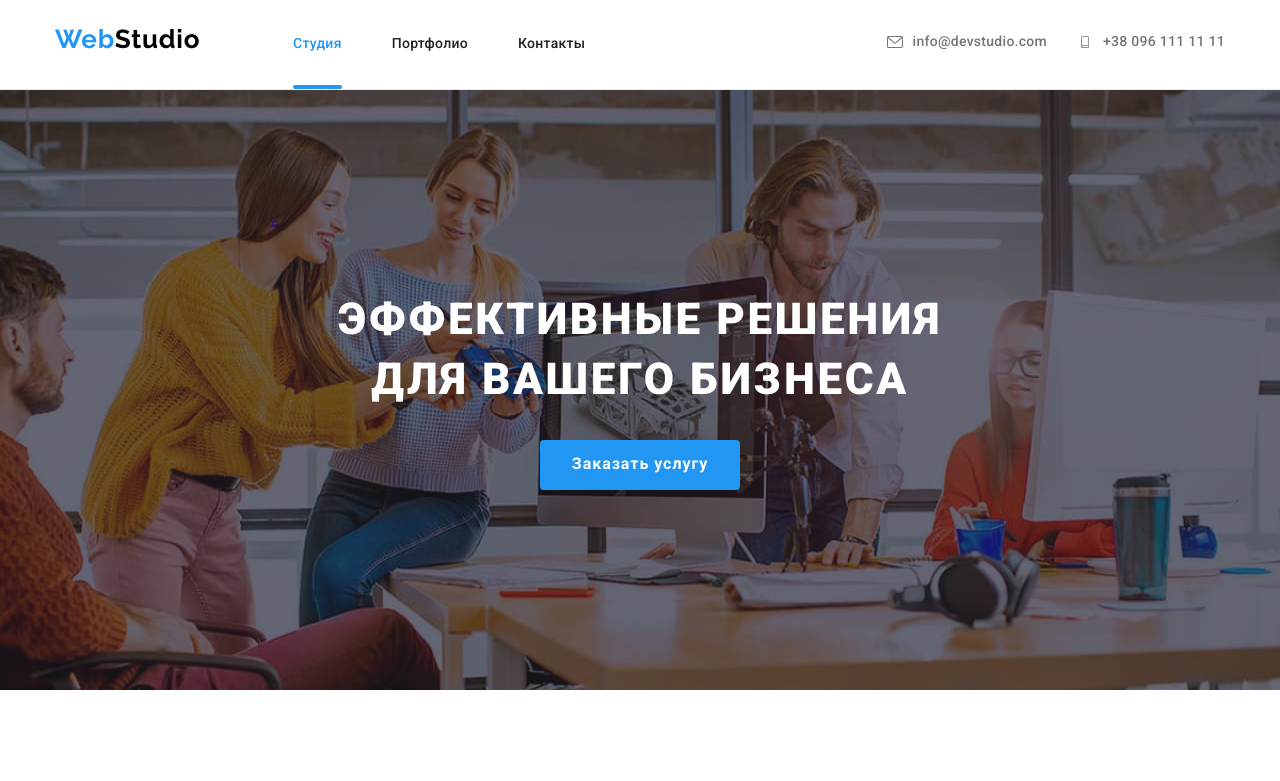
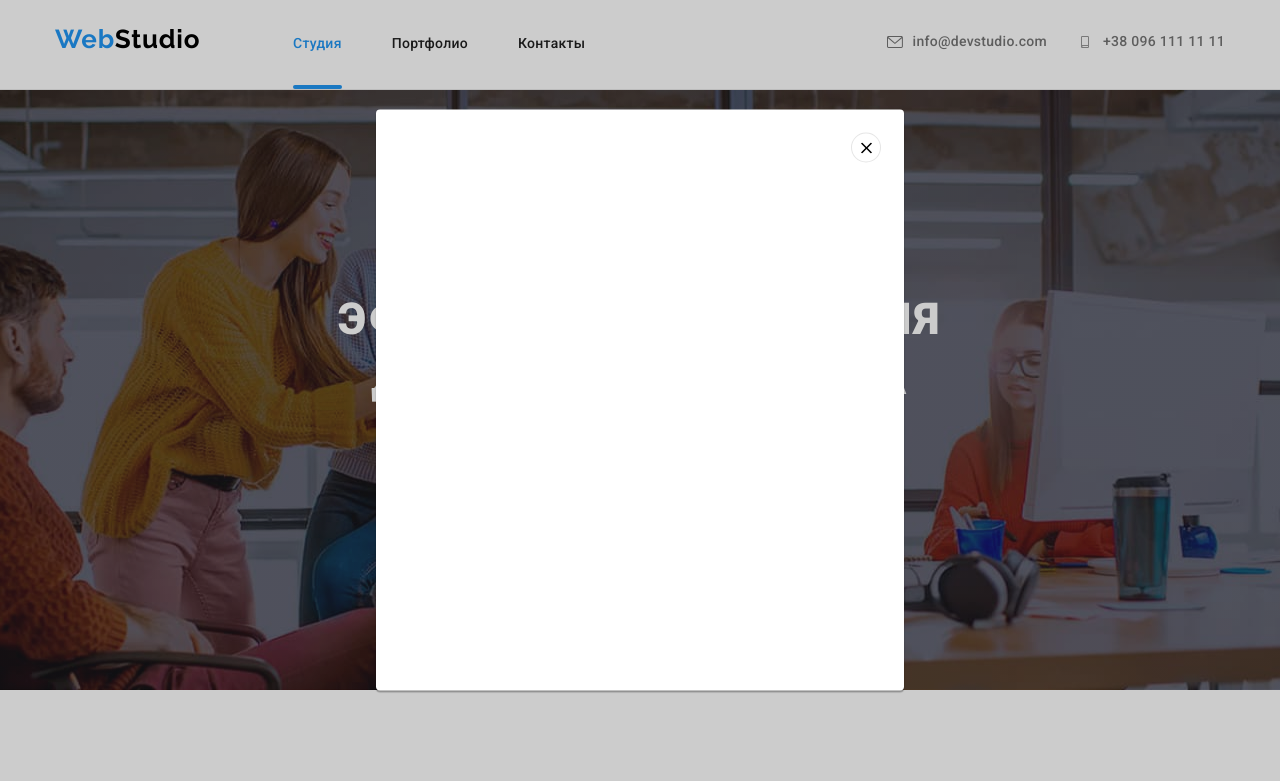
Before and after one commit to Fifth-Wave/goit-markup-hw-05, a plain HTML site: page index.html in a window 1280 px wide. Both pictures are taken after a click on the button "Заказать услугу". Shown: the top 781 px of the page. Drawn offline with nearby package versions, Linux system fonts and the light colour scheme.

Commit message:
add modal window and js that it operates

```diff
--- a/css/styles.css
+++ b/css/styles.css
@@ -283,7 +283,12 @@ img {
 }
 
 .our-work-thumb .text {
-  width: 370px;
+  position: absolute;
+  bottom: 0;
+
+  align-items: center;
+  justify-content: center;
+  width: 100%;
   height: 70px;
   background: rgba(47, 48, 58, 0.8);
   font-weight: 700;
@@ -293,10 +298,6 @@ img {
   letter-spacing: 0.03em;
   color: var(--text-color-third);
   text-transform: uppercase;
-  position: absolute;
-  bottom: 0;
-  align-items: center;
-  justify-content: center;
 }
 
 /* our team section */
@@ -410,7 +411,7 @@ img {
   border-color: var(--accent-color);
 }
 
-/* footer's style */
+/* footer's style-------------------------------------------- */
 
 .footer-style {
   padding: 60px 0;
@@ -490,6 +491,54 @@ img {
   background-color: var(--accent-color);
 }
 
+/* --------------------MODAL WINDOW -------------------- */
+
+.is-hidden {
+  opacity: 0;
+  pointer-events: none;
+}
+
+.backdrop {
+  position: fixed;
+  width: 100%;
+  height: 100%;
+  top: 0;
+  left: 0;
+  background-color: rgba(0, 0, 0, 0.2);
+}
+
+.modal {
+  position: relative;
+  top: 50%;
+  left: 50%;
+  transform: translate(-50%, -50%);
+  width: 528px;
+  height: 581px;
+  background-color: var(--bg-color-frst);
+  box-shadow: 0px 1px 3px rgba(0, 0, 0, 0.12), 0px 1px 1px rgba(0, 0, 0, 0.14),
+    0px 2px 1px rgba(0, 0, 0, 0.2);
+  border-radius: 4px;
+}
+
+.btn-close {
+  position: fixed;
+  top: 23px;
+  right: 23px;
+
+  display: flex;
+  align-items: center;
+  justify-content: center;
+
+  width: 30px;
+  height: 30px;
+  border: 1px solid rgba(0, 0, 0, 0.1);
+  border-radius: 50%;
+  background-color: var(--bg-color-frst);
+}
+
+.btn-close:hover {
+  cursor: pointer;
+}
 /* -------------------PORTFOLIO SECTION --------------- */
 
 .btn-list {
--- a/index.html
+++ b/index.html
@@ -66,7 +66,9 @@
           <h1 class="hero-section-heading">
             Эффективные решения для вашего бизнеса
           </h1>
-          <button class="hero-button" type="button">Заказать услугу</button>
+          <button data-modal-open class="hero-button" type="button">
+            Заказать услугу
+          </button>
         </div>
       </section>
       <!-- секция наши преимущества
@@ -495,5 +497,24 @@
         </div>
       </div>
     </footer>
+    <div class="backdrop is-hidden" data-modal>
+      <div class="modal">
+        <button data-modal-close class="btn-close">
+          <svg
+            fill="none"
+            width="11"
+            height="11"
+            xmlns="http://www.w3.org/2000/svg"
+            viewBox="0 0 11 11"
+          >
+            <path
+              d="M11 1.108 9.892 0 5.5 4.392 1.108 0 0 1.108 4.392 5.5 0 9.892 1.108 11 5.5 6.608 9.892 11 11 9.892 6.608 5.5 11 1.108Z"
+              fill="#000"
+            />
+          </svg>
+        </button>
+      </div>
+    </div>
+    <script src="./js/modal.js"></script>
   </body>
 </html>
--- /dev/null
+++ b/js/modal.js
@@ -0,0 +1,14 @@
+(() => {
+  const refs = {
+    openModalBtn: document.querySelector('[data-modal-open]'),
+    closeModalBtn: document.querySelector('[data-modal-close]'),
+    modal: document.querySelector('[data-modal]'),
+  };
+
+  refs.openModalBtn.addEventListener('click', toggleModal);
+  refs.closeModalBtn.addEventListener('click', toggleModal);
+
+  function toggleModal() {
+    refs.modal.classList.toggle('is-hidden');
+  }
+})();
```
